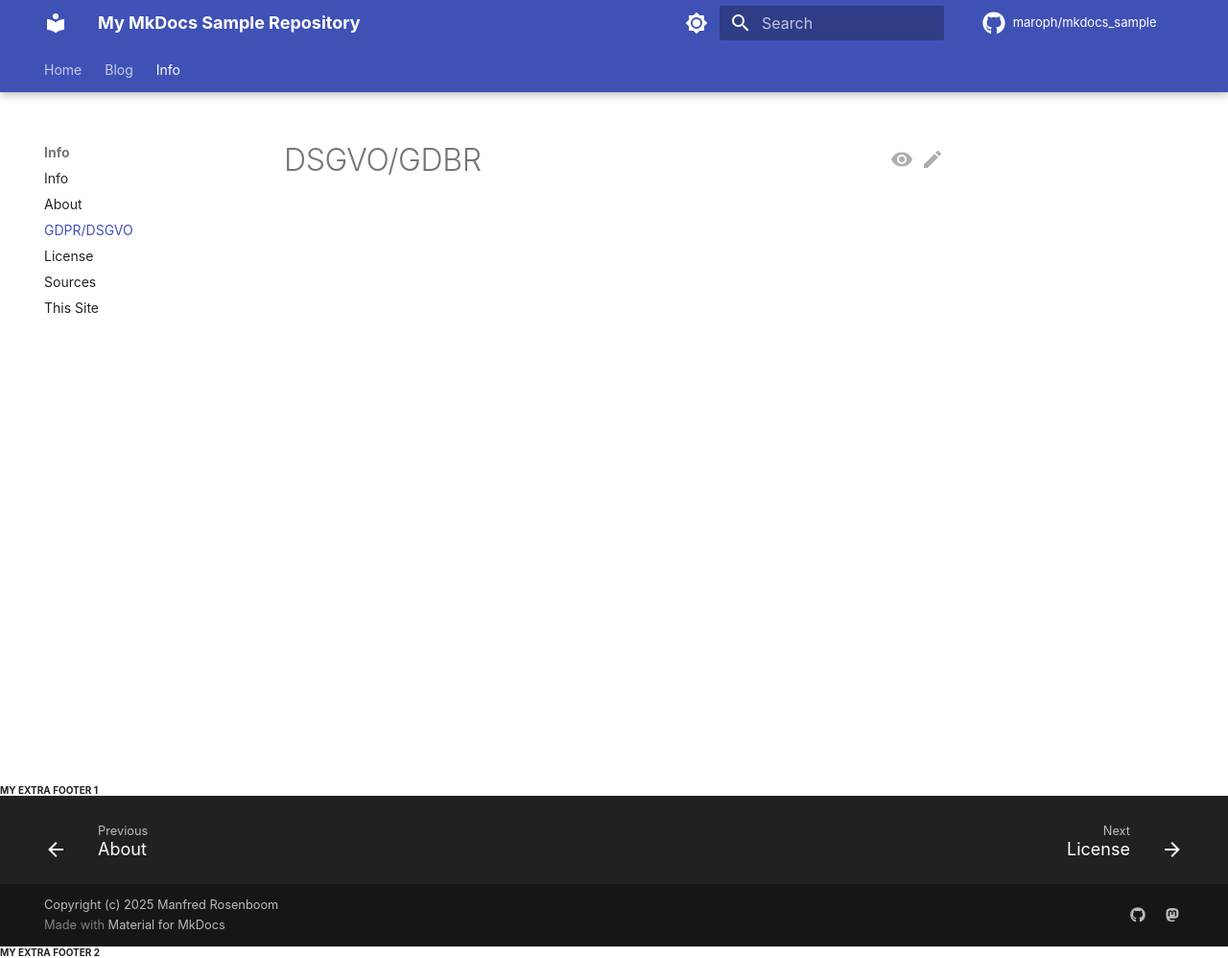
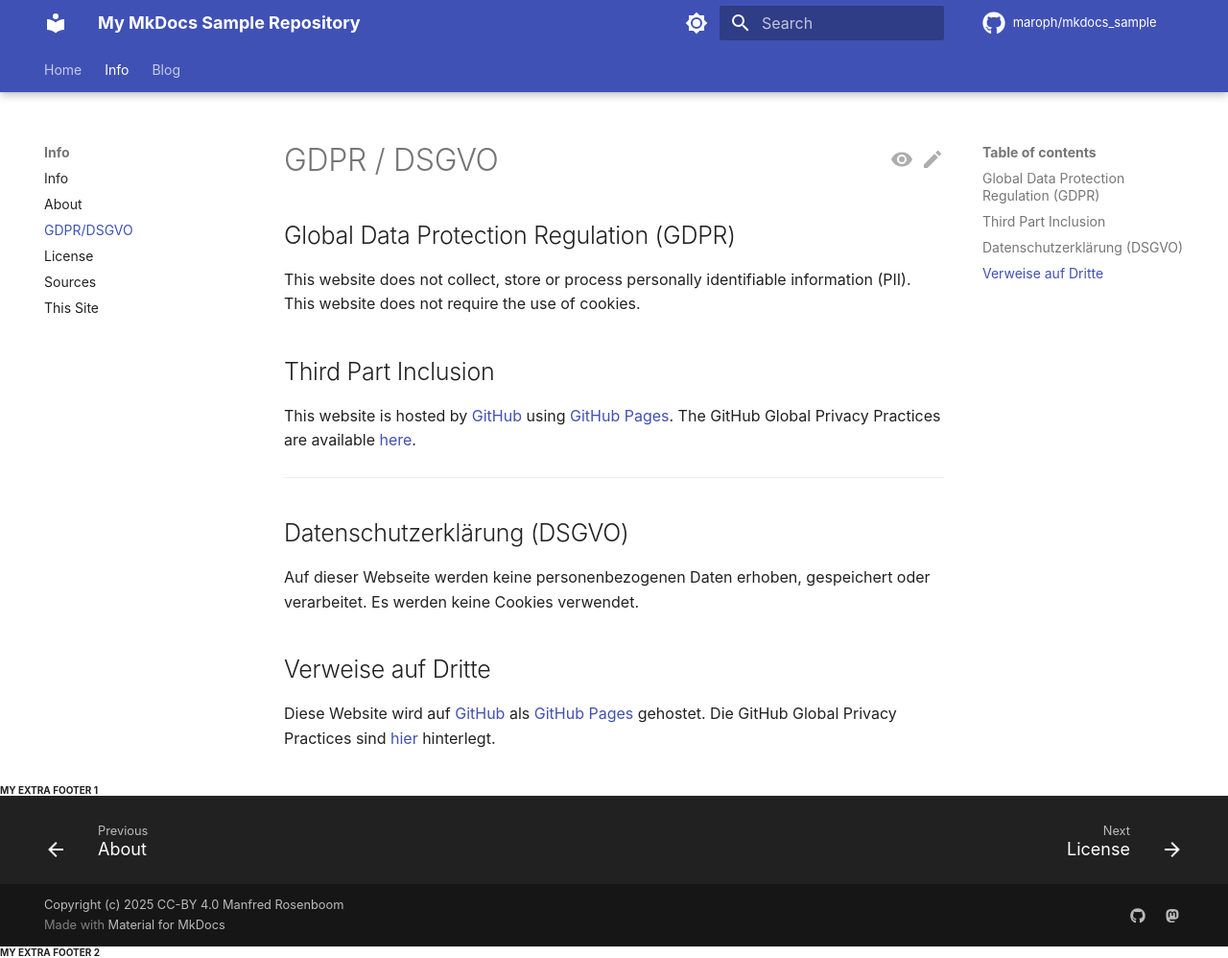
Before and after one commit to maroph/mkdocs_sample, an MkDocs documentation site: the page built from docs/info/gdpr.md, in a window 1280 px wide and 998 px high. Shown: the whole window at 96% size. Built offline with MkDocs 1.6.1 and Material for MkDocs 9.7.7, drawn with Linux system fonts in a browser that asks for light colours; plug-ins that fetch from the network failed and are left out; comment, search, counter and statistics services are not loaded.

Commit message:
update some of the text

```diff
--- a/docs/info/gdpr.md
+++ b/docs/info/gdpr.md
@@ -1 +1,25 @@
-# DSGVO/GDBR
+# GDPR / DSGVO
+
+## Global Data Protection Regulation (GDPR)
+This website does not collect, store or process personally identifiable
+information (PII). This website does not require the use of cookies.
+
+## Third Part Inclusion
+This website is hosted by [GitHub](https://www.github.com/)
+using [GitHub Pages](https://help.github.com/articles/what-is-github-pages/).
+The GitHub Global Privacy Practices are available
+[here](https://help.github.com/articles/global-privacy-practices/).
+
+---
+
+## Datenschutzerklärung (DSGVO)
+Auf dieser Webseite werden keine personenbezogenen Daten erhoben, gespeichert
+oder verarbeitet. Es werden keine Cookies verwendet.
+
+## Verweise auf Dritte
+Diese Website wird auf [GitHub](https://www.github.com/)
+als [GitHub Pages](https://help.github.com/articles/what-is-github-pages/)
+gehostet. Die
+GitHub Global Privacy Practices sind
+[hier](https://help.github.com/articles/global-privacy-practices/)
+hinterlegt.
--- a/mkdocs.yml
+++ b/mkdocs.yml
@@ -58,7 +58,6 @@ theme:
 
 nav:
     - Home: index.md
-    - Blog: blog/index.md
     - Info:
         - info.md
         - About: info/about.md
@@ -66,6 +65,7 @@ nav:
         - License: info/license.md
         - Sources: info/sources.md
         - This Site: info/site.md
+    - Blog: blog/index.md
 
 docs_dir: docs
 site_dir: site
@@ -73,7 +73,7 @@ site_dir: site
 use_directory_urls: false
 strict: true
 
-copyright: Copyright (c) 2025 <a href="https://maroph.github.io/">Manfred Rosenboom</a>
+copyright: Copyright (c) 2025 CC-BY 4.0 <a href="https://maroph.github.io/">Manfred Rosenboom</a>
 
 markdown_extensions:
     - attr_list
@@ -98,8 +98,10 @@ plugins:
           type: iso_datetime
     - info:
         enabled: false
+    - offline:
+          enabled: false
     - privacy:
-          enabled: false
+          enabled: true
           cache: true
     - search:
           lang: en
@@ -130,6 +132,7 @@ plugins:
         categories_url_format: "category/{slug}"
         categories_toc: true
         categories_allowed:
+            - Announcement
             - General
 
 extra:
```
Also changed, not shown: LICENSE.md (deleted, +0 -3 lines), README.md (+6 -0 lines), docs/info/license.md (+20 -1 lines), docs/info/sources.md (+13 -5 lines), docs/index.md (line endings or trailing spaces), 4 other files.
